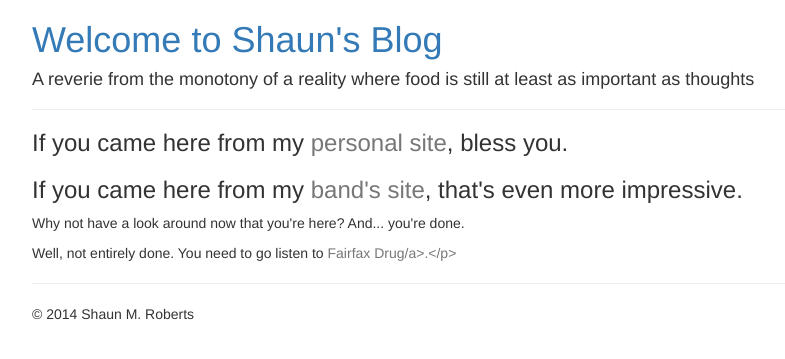
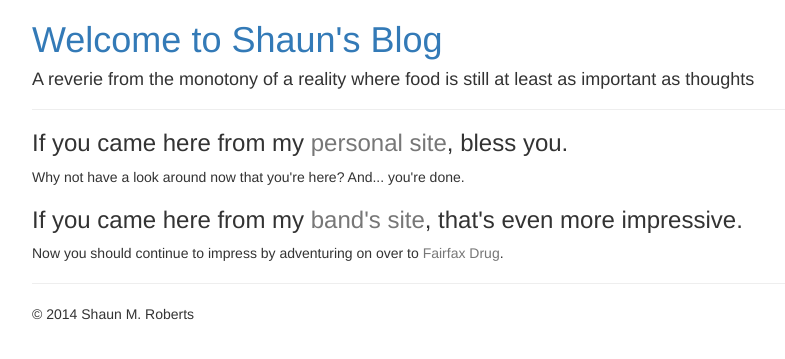
Before and after one commit to shaunmroberts1230/shaunmroberts1230.github.io, a Jekyll site: the page built from index.md, in a window 1280 px wide. Shown: the top 359 px of the page, without its empty margins (38-823 px from the left). Built offline with Jekyll 4.4.1, drawn with Linux system fonts in a browser that asks for light colours.

Commit message:
Fix typo

```diff
--- a/index.md
+++ b/index.md
@@ -2,6 +2,6 @@
 layout: default
 ---
 <h3>If you came here from my <a href="http://shaunmroberts.com" target="_blank" class="text-muted">personal site</a>, bless you.</h3>
+<p>Why not have a look around now that you're here?  And... you're done.</p>
 <h3>If you came here from my <a href="http://fairfaxdrug.com" target="_blank" class="text-muted">band's site</a>, that's even more impressive.</h3>
-<p>Why not have a look around now that you're here?  And... you're done.</p>
-<p>Well, not entirely done.  You need to go listen to <a href="http://fairfaxdrug.com" target="_blank" class="text-muted">Fairfax Drug/a>.</p>
+<p>Now you should continue to impress by adventuring on over to <a href="http://fairfaxdrug.com" target="_blank" class="text-muted">Fairfax Drug</a>.</p>
```
